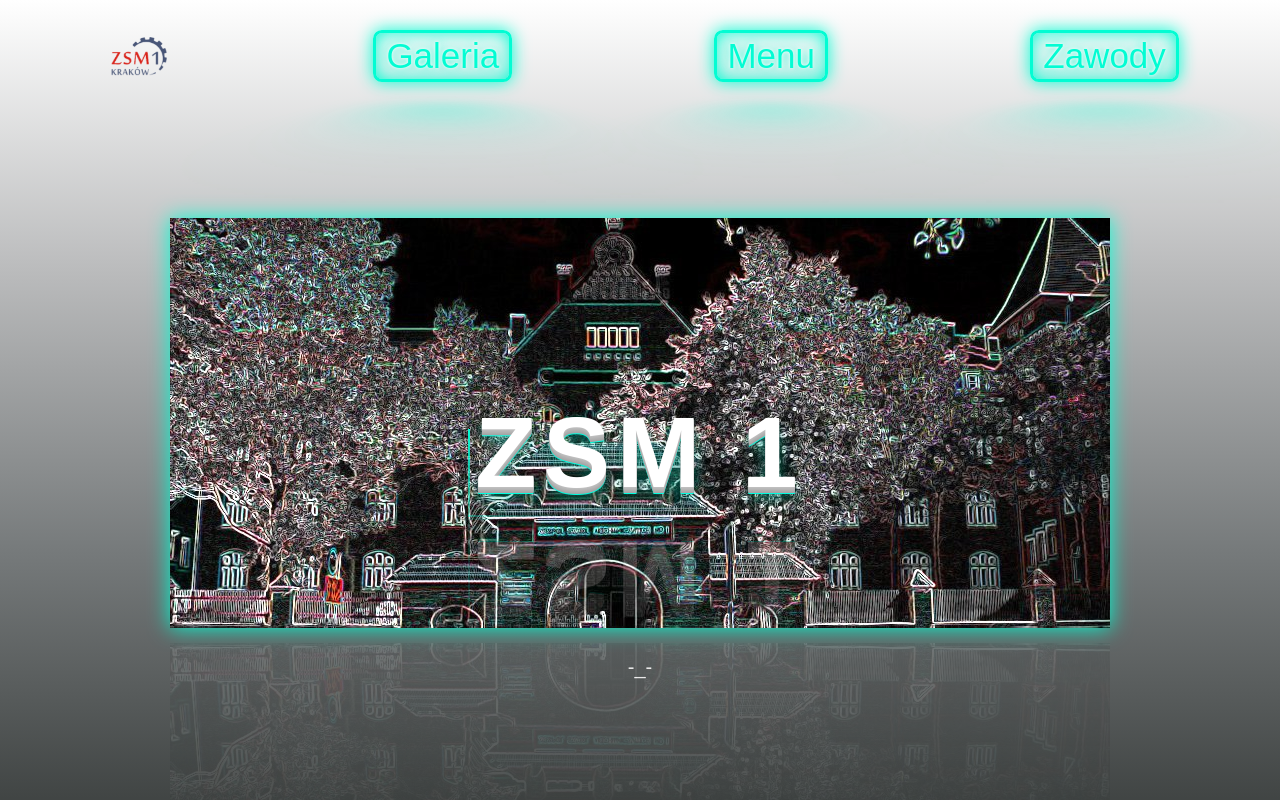
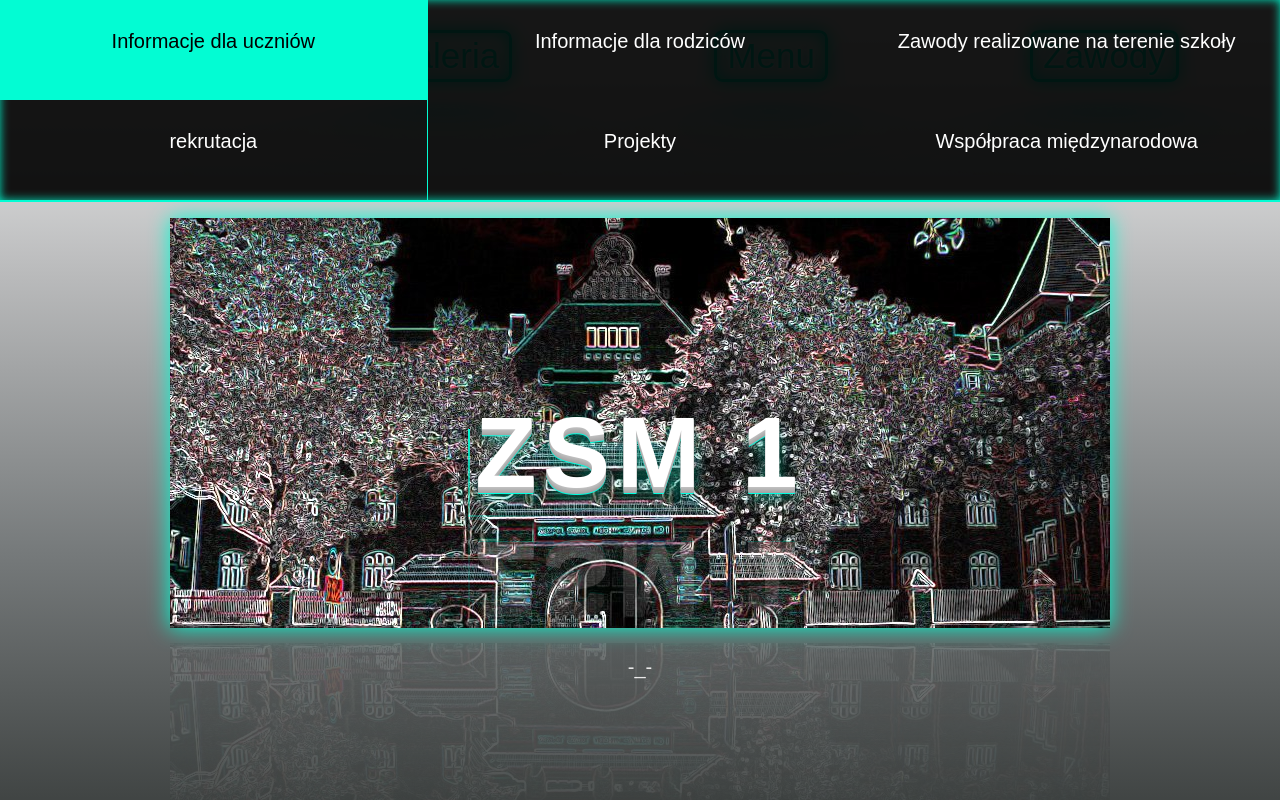
Before and after one commit to skrrrt-and-boom/ZSM-1-website, a plain HTML site: page main.html in a window 1280 px wide. Both pictures are taken after a click on the element "Menu". Shown: the top 800 px of the page. Drawn offline with Linux system fonts and the light colour scheme; a web font is replaced by a local one.

Commit message:
4 commit

```diff
--- a/script.js
+++ b/script.js
@@ -54,7 +54,7 @@
 function appendFooter() {
   const addFooter = document.createElement("div");
   addFooter.classList.add("Footer");
-  addFooter.innerHTML = '<div class="menu"><img src="Pictures/logo.png"><div>Zespół Szkół Mechanicznych Nr 1 im. Szczepana Humberta w Krakowie<br> al. Mickiewicza 5, 31-120 Kraków<br>tel. &nbsp;(12) 422-68-04<br> &nbsp;&nbsp;&nbsp;&nbsp;&nbsp;&nbsp;&nbsp;&nbsp;(12) 422-64-43<br> fax. (12) 634-30-46 <br><br> e-mail: zsm1krakow@iap.pl<br> http://www.zsm1krakow.pl</div></div>';
+  addFooter.innerHTML = '<div class="menu"><img src="Pictures/logo.png"><div>Zespół Szkół Mechanicznych Nr 1 im. Szczepana Humberta w Krakowie<br> al. Mickiewicza 5, 31-120 Kraków<br>tel. &nbsp;(12) 422-68-04<br> &nbsp;(12) 422-64-43<br> fax. (12) 634-30-46 <br><br> e-mail: zsm1krakow@iap.pl<br> http://www.zsm1krakow.pl</div></div>';
   return body.appendChild(addFooter);
 }
 
@@ -69,3 +69,27 @@
 face.addEventListener("click", () => {
   face.textContent = "@_@";
 });
+
+//  menu  activate
+function menuActive() {
+  const menu = document.getElementsByClassName("Menu");
+  menu[0].addEventListener("click", () => {
+    const esence = document.createElement("div");
+    esence.classList.add("menu-content");
+    esence.innerHTML = '<div class="uczniowie">Informacje dla uczniów</div><div class="rodzice">Informacje dla rodziców</div><div class="zawody">Zawody realizowane na terenie szkoły</div><div class="rekrutacja">rekrutacja</div><div class="projekty">Projekty</div><div class="współpraca">Współpraca międzynarodowa</div>';
+    body.appendChild(esence);
+    menuDiactivate();
+  });
+}
+
+menuActive();
+
+//  menu  diactivate
+function menuDiactivate() {
+  let afterMenu = document.querySelector(".menu-content");
+    window.addEventListener("scroll", () => {
+      if (body.contains(afterMenu)) {
+        body.removeChild(afterMenu);
+      }
+  });
+}
--- a/style.css
+++ b/style.css
@@ -69,7 +69,7 @@
               0 0 200px rgb(3, 252, 211);
 }
 
-.main-logo:active {
+.main-logo:activee {
   padding: 7px;
   font-size: 100px;
   font-weight: bold;
@@ -227,6 +227,10 @@
   opacity: 1;
 }
 
+.Galery:active,.Menu:active,.Professions:active {
+  transform: scale(0.9, 0.9);
+}
+
 .logo {
   width: 5%;
   height: 100%;
@@ -240,6 +244,10 @@
   background: rgba(255, 255, 255,0.3);
   border-radius: 0.25em;
   box-shadow: inset 0 0 1em 0 rgb(255, 255, 255), 0 0 0.5em 0 rgb(255, 255, 255);
+}
+
+.logo:active {
+  transform: scale(1.9, 1.9);
 }
 
 .Aktualności {
@@ -261,6 +269,15 @@
   text-shadow: 0 0 0.5em rgb(255, 255, 255), 0 0 0.5em rgb(255, 255, 255);
   cursor: pointer;
   border-left: solid  2px rgba(3, 252, 211, 1);
+  border-right: solid  2px rgba(3, 252, 211, 0);
+  border-top: solid  1px rgba(3, 252, 211, 1);
+  border-bottom: solid  100% rgba(3, 252, 211, 0);
+  padding: 10px;
+}
+
+.contener_top:hover {
+  border-right: solid  2px rgba(3, 252, 211, 1);
+  border-bottom: solid  1px rgba(3, 252, 211, 1);
 }
 
 .contener_top:active {
@@ -308,3 +325,46 @@
   justify-content: space-around;
   align-items: center;
 }
+
+br {
+  display: flow-root;
+}
+
+/*   Inne Menu - to normalne   */
+
+.menu-content {
+  position: fixed;
+  top: 0;
+  left: 0;
+  width: 100%;
+  height: 25vh;
+  color: white;
+  background-color: rgba(0, 0, 0, 0.9);
+  box-shadow: inset 0 0 1em 0 rgb(3, 252, 211);
+  border-bottom: solid 2px rgb(3, 252, 211);
+  display: grid;
+  grid-template-columns: repeat(3, 1fr);
+}
+
+/* epic animation */
+
+.uczniowie, .rodzice, .zawody, .rekrutacja, .projekty, .współpraca {
+  text-align: center;
+  padding: 30px;
+  font-size: 2em;
+  display: block;
+  background: linear-gradient(to right, rgb(3, 252, 211) 50%, rgba(0, 0, 0, 0.1)50%);
+  background-size: 200% 100%;
+  background-position: right bottom;
+  transition: all .5s ease-out;
+}
+
+.uczniowie:hover, .rodzice:hover, .zawody:hover, .rekrutacja:hover, .projekty:hover, .współpraca:hover {
+  background-position: left bottom;
+  color: black;
+}
+
+.uczniowie:active, .rodzice:active, .zawody:active, .rekrutacja:active, .projekty:active, .współpraca:active {
+  box-shadow: inset 0 0 4em 0 rgba(0, 0, 0, 0.7);
+  font-size: 1.5em;
+}
```
